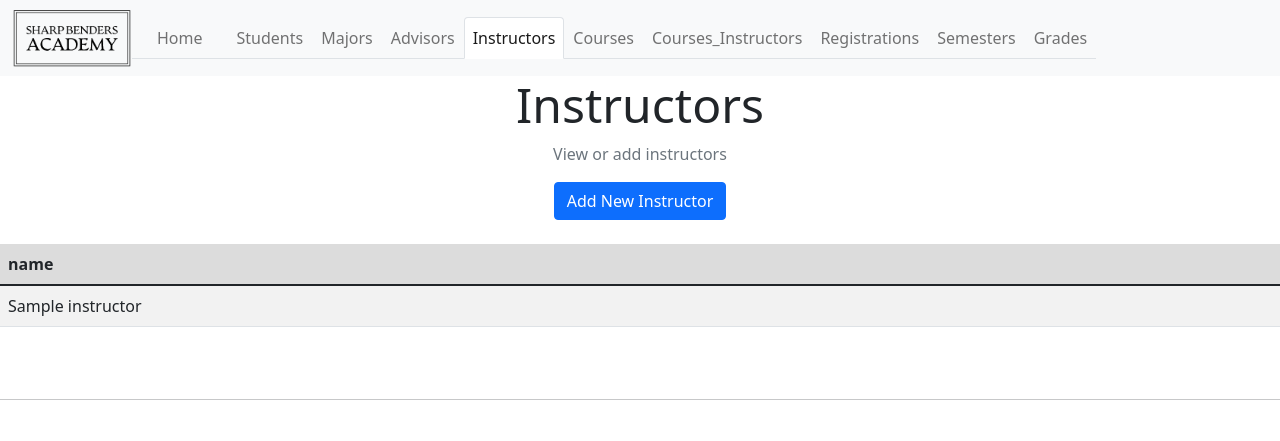
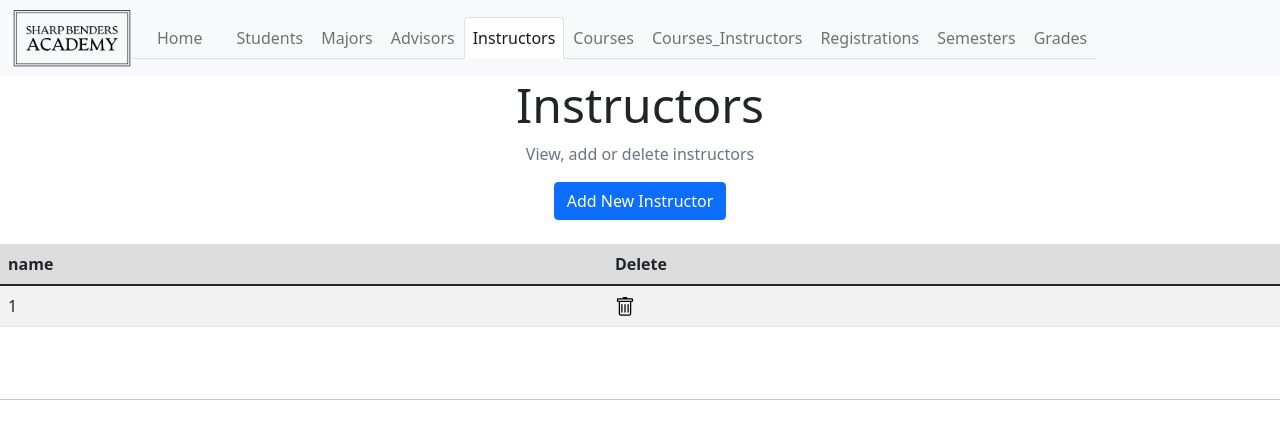
Before and after one commit to Sharp-Benders-Academy/Sharp-Benders-Academy, a Flask app: template templates/instructors.j2 in a window 1280 px wide. Shown: the top 441 px of the page. Run offline with Flask 2, Linux system fonts and the light colour scheme; the template is opened without the code that fills it: most values are stand-ins (such as "Sample title", 1, 10 or a date in 2020); some libraries are stand-ins or nearby versions.

Commit message:
implement DELETE Instructors

```diff
--- a/app.py
+++ b/app.py
@@ -225,6 +225,17 @@ def instructors():
     instructors = cursor.fetchall()
 
     return render_template("instructors.j2", instructors=instructors)
+
+
+@app.route('/delete_instructor/<int:instructor_id>')
+def delete_instructor(instructor_id):
+    # mySQL query to delete the instructor with our passed id
+    query = "DELETE FROM Instructors WHERE instructor_id = %s;"
+    cursor = db.execute_query(
+        db_connection=db_connection, query=query, query_params=(instructor_id,))
+
+    # redirect back to Instructors page
+    return redirect("/instructors")
 
 
 @app.route('/courses', methods=['POST', 'GET'])
--- a/templates/home.j2
+++ b/templates/home.j2
@@ -85,7 +85,7 @@
     <div class="row py-4">
         <div class="col">
             <h3><a href="instructors">Instructors</a></h3>
-            <p>View or add instructors</p>
+            <p>View, add or delete instructors</p>
         </div>
         <div class="col">
             <h3><a href="courses">Courses</a></h3>
--- a/templates/instructors.j2
+++ b/templates/instructors.j2
@@ -21,7 +21,7 @@
 
 <div class="container-fluid text-center">
     <h1 class="display-5">Instructors</h1>
-    <p class="text-muted">View or add instructors</p>
+    <p class="text-muted">View, add or delete instructors</p>
 </div>
 
 <!-- Add New Instructor Button -->
@@ -39,15 +39,21 @@
                 <th scope="col"> {{ key }} </th>
 
                 {% endfor %}
+                <th scope="col">Delete</th>
             </tr>
         </thead>
         <tbody>
             {% for instructor in instructors %}
+            {% set instructor_id = instructor['ID'] %}
             <tr>
                 {% for key in instructor.keys() %}
 
                 <td>{{instructor[key]}}
                     {% endfor %}
+                <td><a href="delete_instructor/{{instructor_id}}">
+                        <img src="{{ url_for('static', filename='images/trash.svg')}}" alt="Delete" width="20"
+                            height="20">
+                    </a></td>
             </tr>
             {% endfor %}
         </tbody>
```
Also changed, not shown: database/DML_group34.sql (+11 -7 lines).
